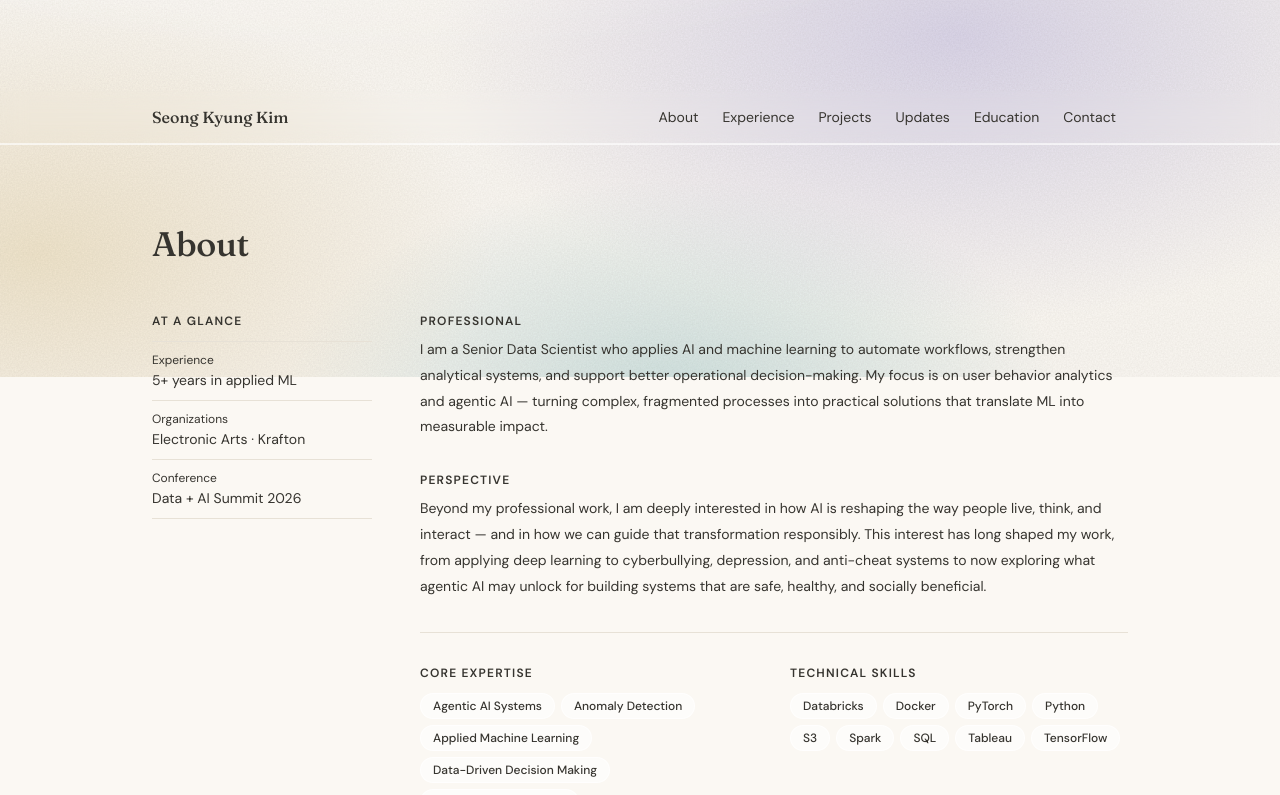
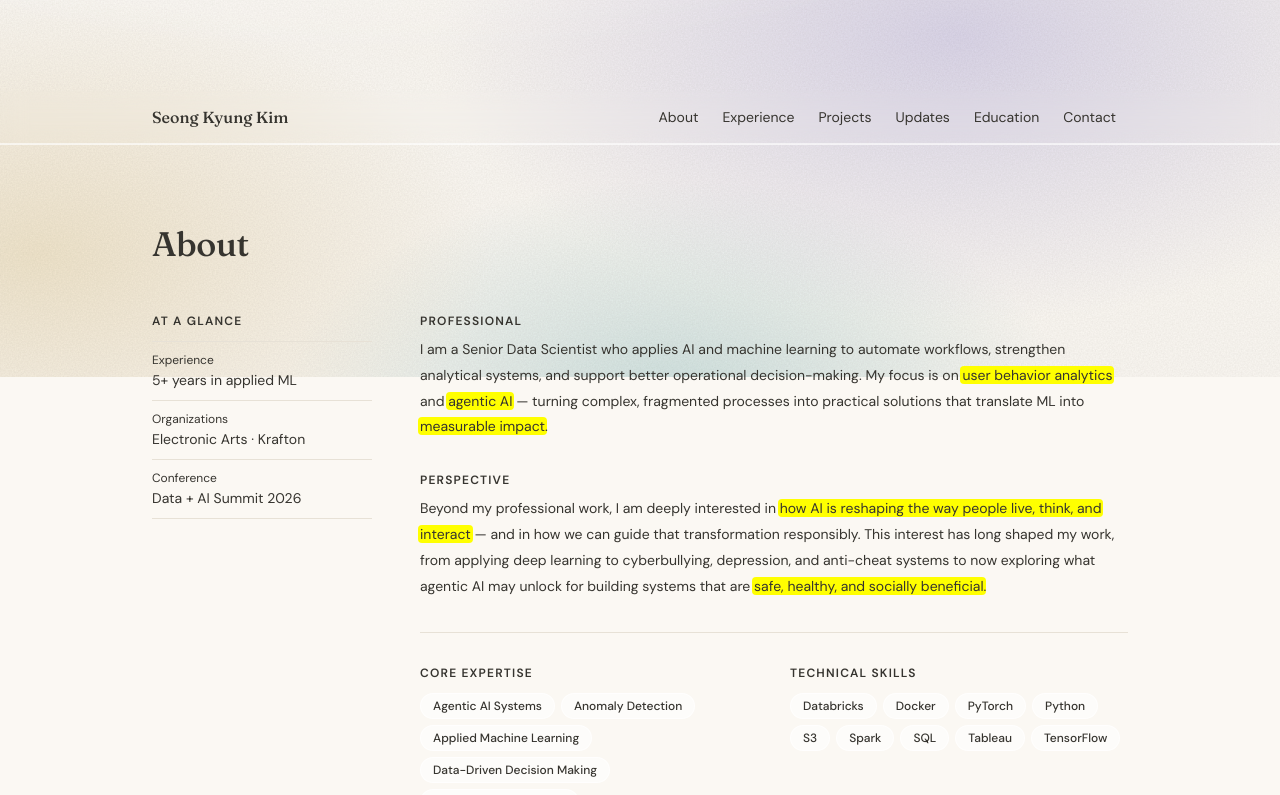
Before and after one commit to skirenekim/profile-webpage, a React (Vite) app: page / in a window 1280 px wide. Shown: the part 423-1218 px from the top of the page. Built offline with nearby package versions, Linux system fonts and the light colour scheme; what @react-pdf/renderer would draw is missing.

Commit message:
Update site: about.tsx,primitives.tsx

```diff
--- a/src/app/components/about.tsx
+++ b/src/app/components/about.tsx
@@ -1,4 +1,4 @@
-import { Section, Label, Chip, Block, Row } from './primitives';
+import { Section, Label, Chip, Block, Row, Mark } from './primitives';
 
 const coreExpertise = [
   'Agentic AI Systems',
@@ -51,18 +51,20 @@ export function About() {
             <p className="text-sm leading-[1.85] text-ink-soft">
               I am a Senior Data Scientist who applies AI and machine learning to automate workflows,
               strengthen analytical systems, and support better operational decision-making. My focus
-              is on user behavior analytics and agentic AI — turning complex, fragmented processes into
-              practical solutions that translate ML into measurable impact.
+              is on <Mark>user behavior analytics</Mark> and <Mark>agentic AI</Mark> — turning complex,
+              fragmented processes into practical solutions that translate ML into{' '}
+              <Mark>measurable impact</Mark>.
             </p>
           </Block>
 
           <Block label="Perspective">
             <p className="text-sm leading-[1.85] text-ink-soft">
-              Beyond my professional work, I am deeply interested in how AI is reshaping the way people
-              live, think, and interact — and in how we can guide that transformation responsibly. This
-              interest has long shaped my work, from applying deep learning to cyberbullying, depression,
-              and anti-cheat systems to now exploring what agentic AI may unlock for building systems
-              that are safe, healthy, and socially beneficial.
+              Beyond my professional work, I am deeply interested in{' '}
+              <Mark>how AI is reshaping the way people live, think, and interact</Mark> — and in how we
+              can guide that transformation responsibly. This interest has long shaped my work, from
+              applying deep learning to cyberbullying, depression, and anti-cheat systems to now exploring
+              what agentic AI may unlock for building systems that are{' '}
+              <Mark>safe, healthy, and socially beneficial</Mark>.
             </p>
           </Block>
 
--- a/src/app/components/primitives.tsx
+++ b/src/app/components/primitives.tsx
@@ -46,6 +46,15 @@ export function Label({ children, className = '' }: { children: ReactNode; class
     <p className={`text-xs font-semibold uppercase tracking-widest text-ink-muted ${className}`}>
       {children}
     </p>
+  );
+}
+
+/** Highlighter-style emphasis: a soft wash of the section's accent behind the words. Max 2–3 per paragraph. */
+export function Mark({ children }: { children: ReactNode }) {
+  return (
+    <mark className="-mx-0.5 rounded-sm bg-tone-accent/12 box-decoration-clone px-0.5 text-inherit">
+      {children}
+    </mark>
   );
 }
 
```
